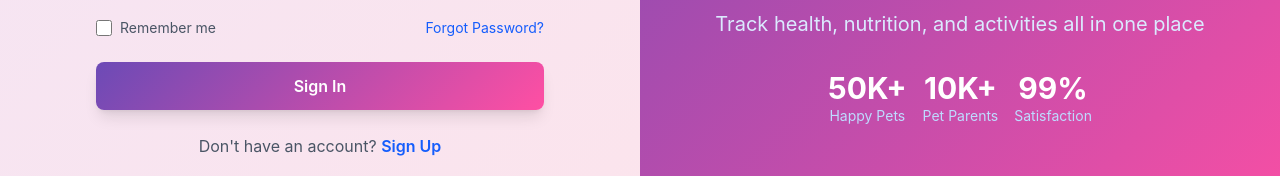
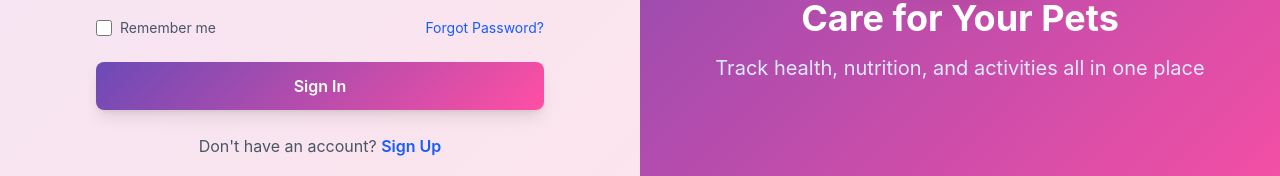
Before and after one commit to Fawzia01/PetPal-PetCare-Management-, a Next.js app: page /login in a window 1280 px wide. Shown: the part 504-680 px from the top of the page. Built offline with nearby package versions, Linux system fonts and the light colour scheme.

Commit message:
Update page.js

```diff
--- a/app/login/page.js
+++ b/app/login/page.js
@@ -3,6 +3,8 @@ import { useState } from 'react';
 import { useRouter } from 'next/navigation';
 import { PawPrint, Mail, Lock, Eye, EyeOff } from 'lucide-react';
 import Link from 'next/link';
+
+const API_URL = "http://localhost:3001";
 
 export default function LoginPage() {
   const router = useRouter();
@@ -12,16 +14,47 @@ export default function LoginPage() {
     password: ''
   });
 
-  const handleSubmit = (e) => {
+  const handleSubmit = async (e) => {
     e.preventDefault();
-    // Mock login - আসল implementation এ backend API call হবে
-    if (formData.email && formData.password) {
-      localStorage.setItem('petpal_user', JSON.stringify({
-        name: 'Fawzi',
-        email: formData.email,
-        id: '1'
-      }));
-      router.push('/dashboard');
+
+    if (!formData.email || !formData.password) {
+      alert("Please enter email and password");
+      return;
+    }
+
+    try {
+      const res = await fetch(`${API_URL}/login`, {
+        method: "POST",
+        headers: { "Content-Type": "application/json" },
+        body: JSON.stringify({
+          email: formData.email,
+          password: formData.password
+        })
+      });
+
+      const data = await res.json();
+
+      if (!res.ok) {
+        alert(data.message || "Login failed");
+        return;
+      }
+
+      // Save token and user info
+      localStorage.setItem(
+        'petpal_user',
+        JSON.stringify({
+          email: data.email,
+          token: data.token,
+          user_id: data.user_id
+        })
+      );
+
+
+      alert("Login successful!");
+      router.push("/dashboard"); // redirect after login
+    } catch (err) {
+      console.error("Login error:", err);
+      alert("Server not reachable");
     }
   };
 
@@ -42,9 +75,7 @@ export default function LoginPage() {
           {/* Login Form */}
           <form onSubmit={handleSubmit} className="space-y-6">
             <div>
-              <label className="block text-sm font-medium text-gray-700 mb-2">
-                Email Address
-              </label>
+              <label className="block text-sm font-medium text-gray-700 mb-2">Email Address</label>
               <div className="relative">
                 <Mail className="absolute left-3 top-1/2 transform -translate-y-1/2 text-gray-400 w-5 h-5" />
                 <input
@@ -59,9 +90,7 @@ export default function LoginPage() {
             </div>
 
             <div>
-              <label className="block text-sm font-medium text-gray-700 mb-2">
-                Password
-              </label>
+              <label className="block text-sm font-medium text-gray-700 mb-2">Password</label>
               <div className="relative">
                 <Lock className="absolute left-3 top-1/2 transform -translate-y-1/2 text-gray-400 w-5 h-5" />
                 <input
@@ -126,20 +155,6 @@ export default function LoginPage() {
           <p className="text-xl text-blue-100">
             Track health, nutrition, and activities all in one place
           </p>
-          <div className="mt-8 flex justify-center gap-4">
-            <div className="text-center">
-              <div className="text-3xl font-bold">50K+</div>
-              <div className="text-sm text-blue-200">Happy Pets</div>
-            </div>
-            <div className="text-center">
-              <div className="text-3xl font-bold">10K+</div>
-              <div className="text-sm text-blue-200">Pet Parents</div>
-            </div>
-            <div className="text-center">
-              <div className="text-3xl font-bold">99%</div>
-              <div className="text-sm text-blue-200">Satisfaction</div>
-            </div>
-          </div>
         </div>
       </div>
     </div>
```
